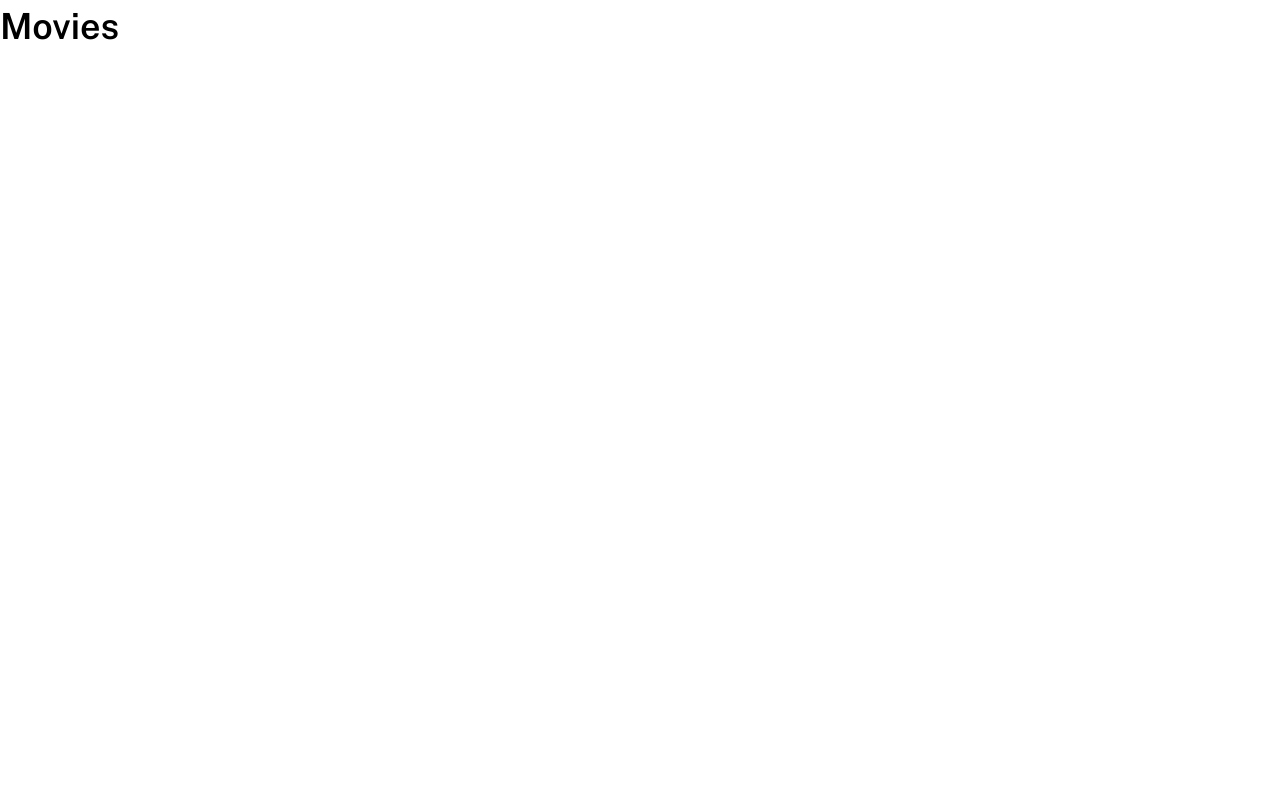
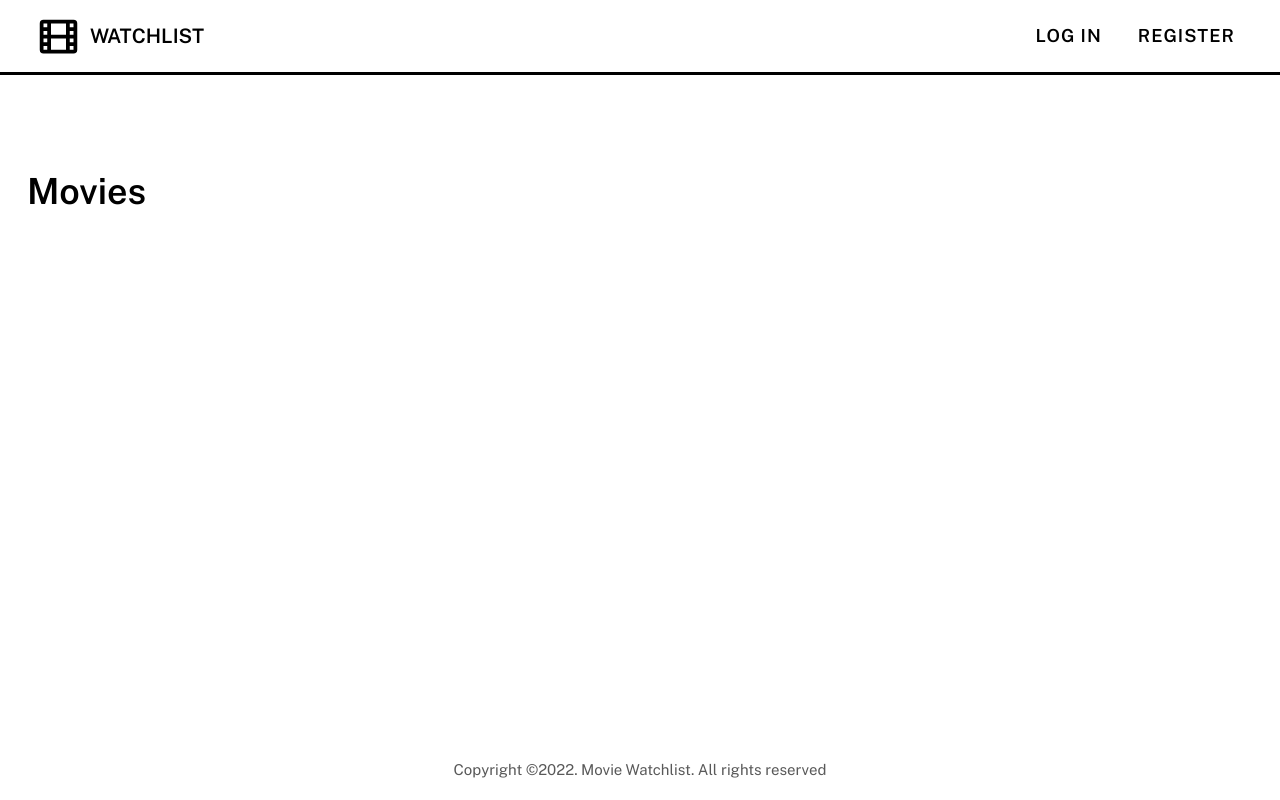
Before and after one commit to ashereth/Movie-Watchlist, a Flask app: page / in a window 1280 px wide. Before the commit the page is almost empty. Run offline with Flask 3, Linux system fonts and the light colour scheme.

Commit message:
added nav bar

```diff
--- a/movie_library/static/css/main.css
+++ b/movie_library/static/css/main.css
@@ -51,6 +51,112 @@ body {
   color: var(--text-dark);
   line-height: 1.45;
   background-color: var(--background-color);
+  display: flex;
+  flex-direction: column;
+}
+
+.main {
+  flex-grow: 1;
+  padding: 3rem 1.5rem 2rem 1.5rem;
+}
+
+@media screen and (min-width: 30em) {
+  .main {
+    padding-top: 5rem;
+  }
+}
+
+.header {
+  padding: 0 2rem;
+  border-bottom: var(--border);
+}
+
+.header__logo {
+  display: flex;
+  align-items: center;
+  height: 4rem;
+  color: inherit;
+  text-decoration: none;
+}
+
+.header__logo:hover {
+  color: var(--accent-colour);
+}
+
+.logo__icon {
+  width: 2.5rem;
+  height: 2.5rem;
+}
+
+.logo__name {
+  margin-left: 0.5rem;
+  text-transform: uppercase;
+  font-weight: 600;
+  font-size: 20px;
+}
+
+.nav-container {
+  display: flex;
+  justify-content: space-between;
+
+  /* limits the width of the navigation area to 1200px and centres it within the header */
+  max-width: 75rem;
+  margin: 0 auto;
+}
+
+.nav {
+  display: flex;
+}
+
+.nav__link {
+  /* Setting display: flex and align-items: center places the links inside the list items
+       vertically in the center of the list item */
+  display: flex;
+  align-items: center;
+  padding: 0 0.5rem;
+
+  /* Removes standard underlines from these links. Explicitly inherits text colour from the body */
+  text-decoration: none;
+  color: inherit;
+}
+
+/* Sets the background colour and text colour of our navigation items when the item has
+   the .nav__link--active class, indicating the current page */
+.nav__link--active {
+  background: var(--accent-colour);
+  color: var(--text-light);
+}
+
+/* Adds 1 relative unit of padding (determined by font size) to the right margin of all .nav__item
+   elements as long as they are not the last element in their parent */
+.nav__link:not(:last-child) {
+  margin-right: 1rem;
+}
+
+/* Adds a bottom border and applies a negative margin to the element, to nudge it over the
+   existing header bar border */
+.nav__link:hover {
+  margin-bottom: -3px;
+  border-bottom: var(--border);
+}
+
+.nav__item {
+  font-weight: 600;
+  letter-spacing: 1px;
+  text-transform: uppercase;
+}
+
+/* Sets the size of the icon (light/dark theme toggle) to be the same as the font size
+    So that it takes up more or less the same amount of space as the links */
+.nav__icon {
+  width: 1em;
+  height: 1em;
+}
+
+.footer {
+  padding: 1rem 0;
+  color: var(--text-muted);
+  text-align: center;
 }
 
 /* Button styles that we'll share across our site */
--- a/movie_library/templates/layout.html
+++ b/movie_library/templates/layout.html
@@ -1,3 +1,5 @@
+{% from 'macros/nav.html' import header %}
+{% from 'macros/footer.html' import footer %}
 <!DOCTYPE html>
 <html lang="en">
     <head>
@@ -13,8 +15,10 @@
     </head>
 
     <body>
+        {{ header(session.get("email"), session.get("theme")) }}
         <main class="main">
             {% block main_content %} {% endblock %}
         </main>
+        {{ footer() }}
     </body>
 </html>
--- /dev/null
+++ b/movie_library/templates/macros/footer.html
@@ -0,0 +1,5 @@
+{% macro footer() %}
+    <footer class="footer">
+        <small>Copyright &copy;2022. Movie Watchlist. All rights reserved</small>
+    </footer>
+{% endmacro %}
--- /dev/null
+++ b/movie_library/templates/macros/nav.html
@@ -0,0 +1,40 @@
+{% macro header(email, theme) %}
+<header class="header">
+    <div class="nav-container">
+        <a href="{{ url_for('pages.index') }}" class="header__logo">
+                <svg xmlns="http://www.w3.org/2000/svg" class="logo__icon" fill="none" viewBox="0 0 24 24" stroke="currentColor">
+            <path stroke-linecap="round" stroke-linejoin="round" stroke-width="2" d="M7 4v16M17 4v16M3 8h4m10 0h4M3 12h18M3 16h4m10 0h4M4 20h16a1 1 0 001-1V5a1 1 0 00-1-1H4a1 1 0 00-1 1v14a1 1 0 001 1z" />
+            </svg><span class="logo__name">Watchlist</span>
+        </a>
+        <nav class="nav">
+            {% if not email %}
+                <a
+                    href="#"
+                    class="nav__link"
+                    >
+                        <span class="nav__item">Log in</span>
+                </a>
+                <a
+                    href="#"
+                    class="nav__link"
+                    >
+                        <span class="nav__item">Register</span>
+                </a>
+            {% else %}
+                <a
+                href="{{ url_for('pages.index') }}"
+                class="nav__link {{ 'nav__link--active' if request.path == url_for('pages.index') }}"
+                >
+                    <span class="nav__item">Movies</span>
+                </a>
+                <a
+                    href="#"
+                    class="nav__link"
+                >
+                    <span class="nav__item">Log out</span>
+                </a>
+            {% endif %}
+        </nav>
+    </div>
+</header>
+{% endmacro %}
--- /dev/null
+++ b/requirements-dev.txt
@@ -0,0 +1,3 @@
+black
+flake8
+pre-commit
```
Also changed, not shown: movie_library/__init__.py (line endings or trailing spaces).
